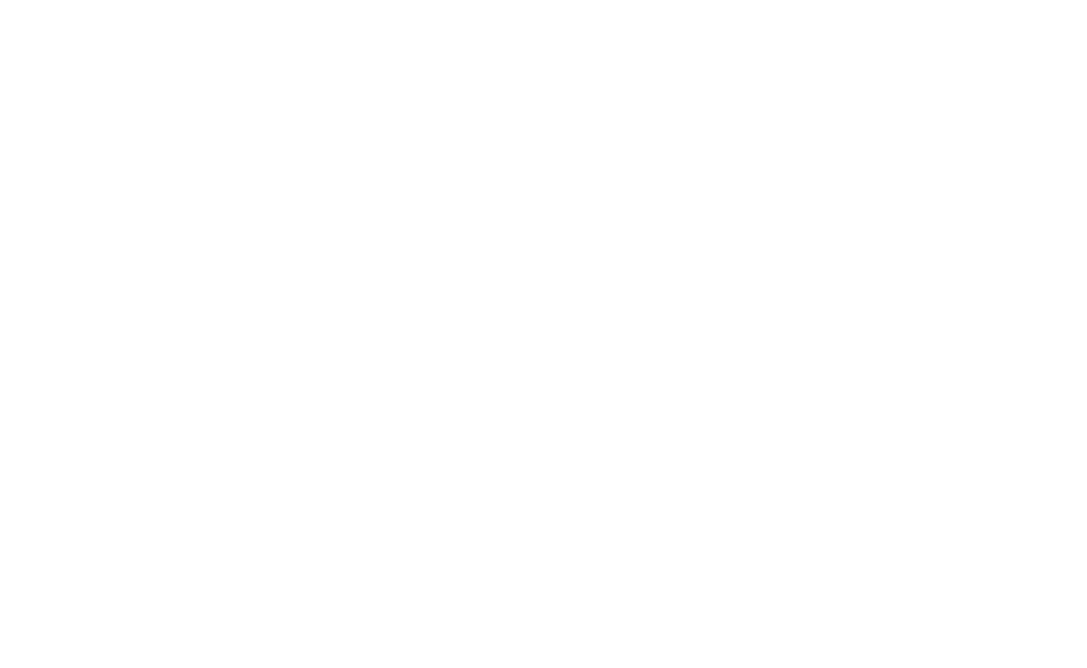
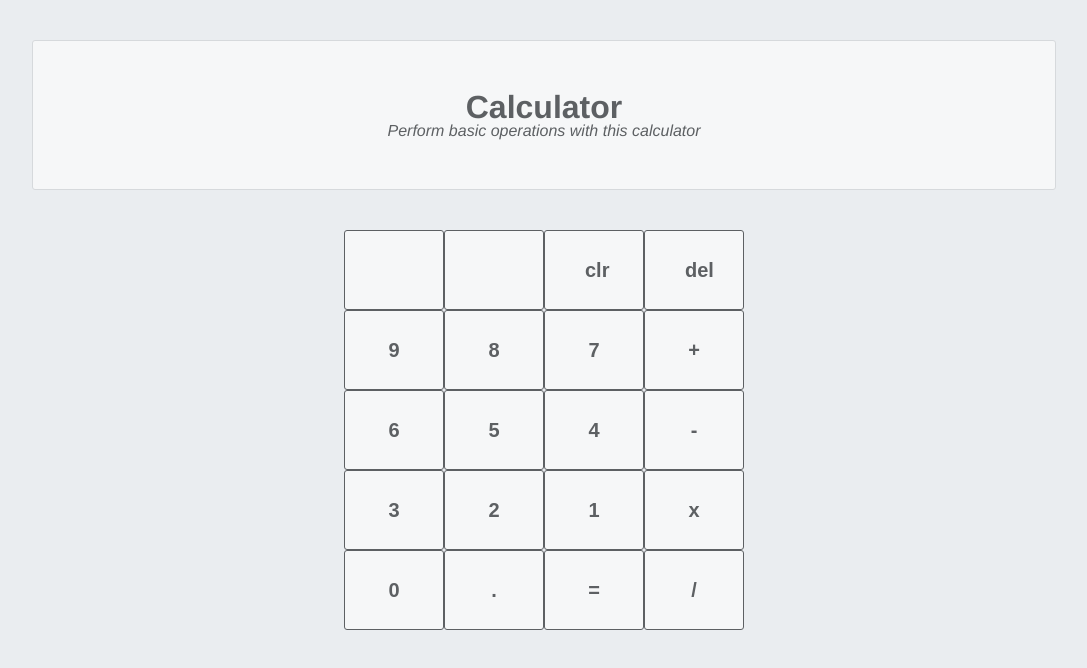
Before and after one commit to Lydia-Price776/Calculator, a plain HTML site: page index.html in a window 1280 px wide. Shown: the whole page, without its empty margins (96-1183 px from the left). Drawn offline with Linux system fonts and the light colour scheme.

Commit message:
Number Buttons Added and Styled

```diff
--- a/index.html
+++ b/index.html
@@ -3,8 +3,91 @@
 <head>
     <meta charset="UTF-8">
     <title>Calculator</title>
+    <link rel='stylesheet' href='styles.css'/>
 </head>
 <body>
+<header class='calculator-header'>
+    <h1>Calculator</h1>
+    <p><em>Perform basic operations with this calculator</em></p>
+</header>
+
+<div class='button-grid-container'>
+    <div class='button-grid'>
+        <div class='button-grid-item'>
+            <button class='button'></button>
+        </div>
+        <div class='button-grid-item'>
+            <button class='button'>9</button>
+        </div>
+        <div class='button-grid-item'>
+            <button class='button'>6</button>
+        </div>
+        <div class='button-grid-item'>
+            <button class='button'>3</button>
+        </div>
+        <div class='button-grid-item'>
+            <button class='button'>0</button>
+        </div>
+    </div>
+    <div class='button-grid'>
+        <div class='button-grid-item'>
+            <button class='button'></button>
+        </div>
+        <div class='button-grid-item'>
+            <button class='button'>8</button>
+        </div>
+        <div class='button-grid-item'>
+            <button class='button'>5</button>
+        </div>
+        <div class='button-grid-item'>
+            <button class='button'>2</button>
+        </div>
+        <div class='button-grid-item'>
+            <button class='button'>.</button>
+        </div>
+    </div>
+    <div class='button-grid'>
+        <div class='button-grid-item'>
+            <button class='button'>clr</button>
+        </div>
+        <div class='button-grid-item'>
+            <button class='button'>7</button>
+        </div>
+        <div class='button-grid-item'>
+            <button class='button'>4</button>
+        </div>
+        <div class='button-grid-item'>
+            <button class='button'>1</button>
+        </div>
+        <div class='button-grid-item'>
+            <button class='button'>=</button>
+        </div>
+    </div>
+    <div class='button-grid'>
+
+
+    </div>
+    <div class='button-grid'>
+        <div class='button-grid-item'>
+            <button class='button'>del</button>
+        </div>
+        <div class='button-grid-item'>
+            <button class='button'>+</button>
+        </div>
+        <div class='button-grid-item'>
+            <button class='button'>-</button>
+        </div>
+        <div class='button-grid-item'>
+            <button class='button'>x</button>
+        </div>
+        <div class='button-grid-item'>
+            <button class='button'>/</button>
+        </div>
+
+
+
+    </div>
+</div>
 
 </body>
 </html>
--- a/styles.css
+++ b/styles.css
@@ -0,0 +1,53 @@
+* {
+    margin: 0;
+    padding: 0;
+    box-sizing: border-box;
+}
+
+body {
+    color: #5D6063;
+    background-color: #EAEDF0;
+    font-family: "Helvetica", "Arial", sans-serif;
+    font-size: 16px;
+    line-height: 1;
+
+    display: flex;
+    flex-direction: column;
+    align-items: center;
+}
+
+.calculator-header {
+    text-align: center;
+    background-color: #F6F7F8;
+    border: 1px solid #D6D9DC;
+    border-radius: 3px;
+
+    width: 80%;
+    margin: 40px 0;
+    padding: 50px;
+}
+
+.button-grid-container {
+    display: flex;
+    justify-content: center;
+    flex-direction: row;
+}
+
+
+
+.button-grid-item button {
+    font-size: 20px;
+    font-weight: bold;
+
+    width: 100px;
+    height: 80px;
+
+    color: #5D6063;
+    background-color: #F6F7F8;
+
+    border: 1px solid #5D6063;
+    border-radius: 3px;
+
+    padding: 10px 40px;
+    cursor: pointer;
+}
```
